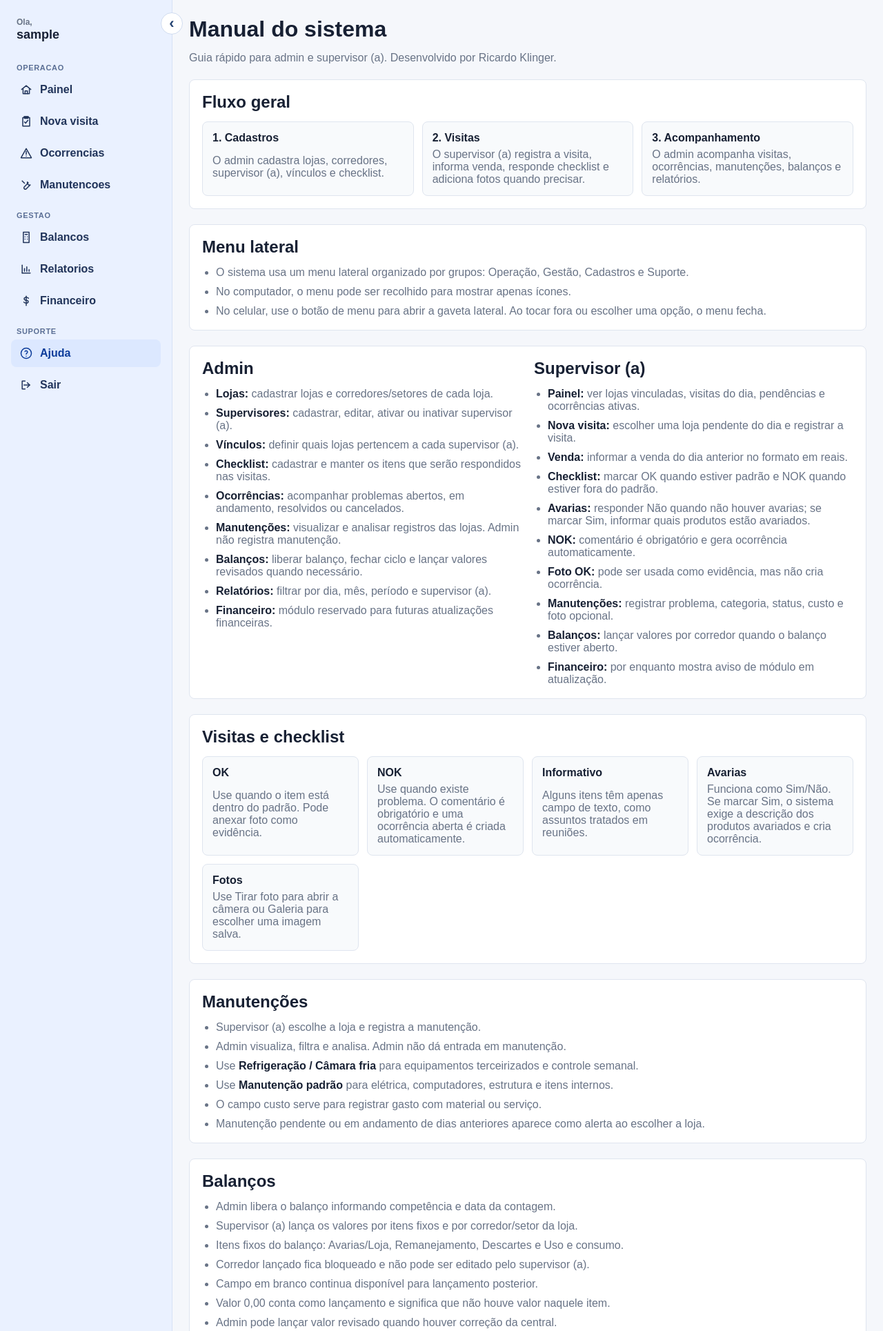
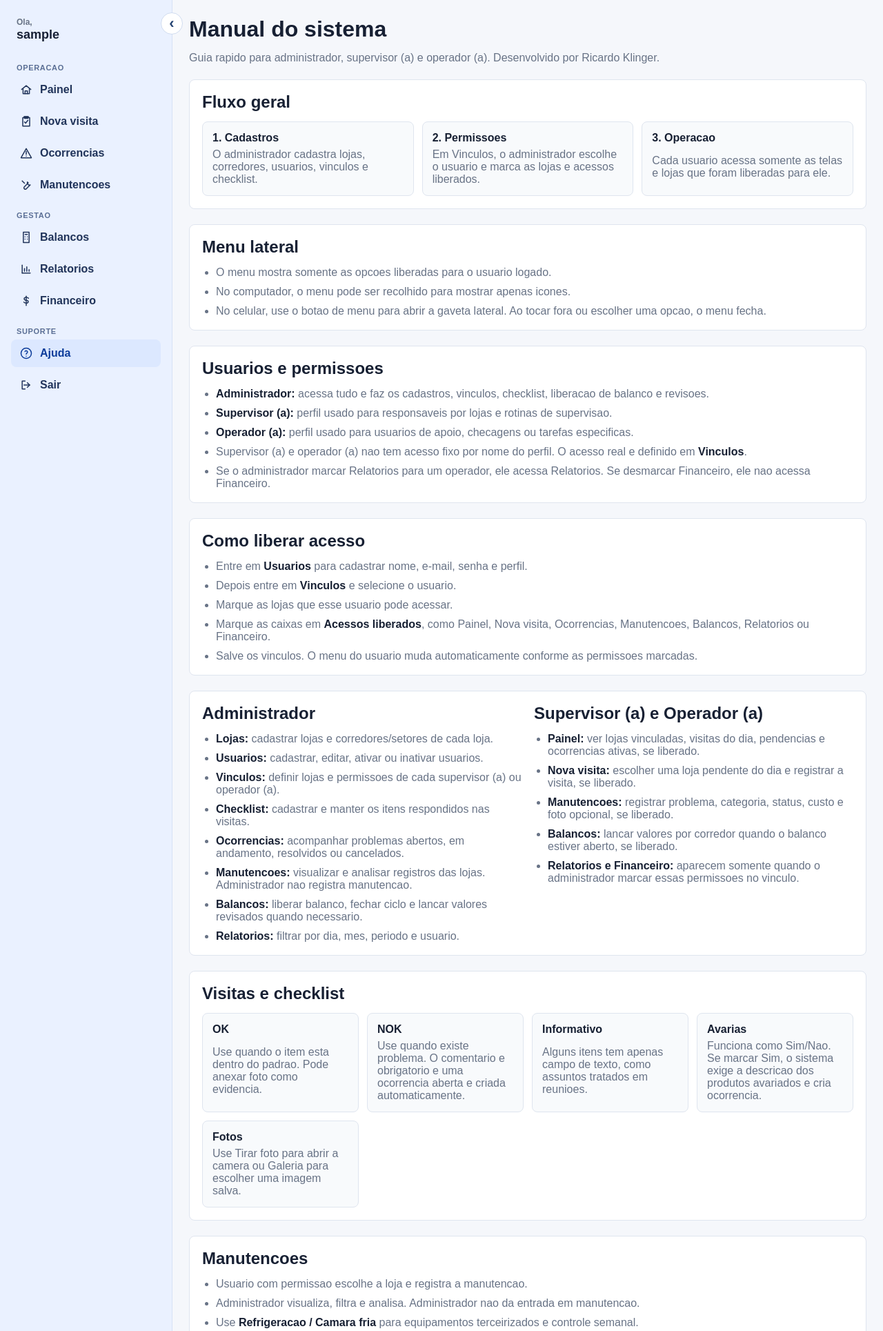
Before and after one commit to klgsilva/sistema-supervisao, a Flask app: page /manual in a window 1280 px wide. Shown: the top 1929 px of the page at 69% size. Run offline with Flask 3, Linux system fonts and the light colour scheme; the visitor is signed in with stand-in values (Sample User, id 1); data that the repository does not hold is empty.

Commit message:
Add files via upload

```diff
--- a/app/templates/main/balancos.html
+++ b/app/templates/main/balancos.html
@@ -51,7 +51,7 @@
         <p>Controle de liberação, lançamento e revisão dos balanços das lojas.</p>
     </div>
     <form method="get" class="filter-form">
-        {% if current_user.is_admin %}
+        {% if current_user.can_view_all_stores %}
         <label>
             Balanço liberado
             <select name="ciclo_id">
@@ -154,7 +154,7 @@
         {% if ciclo_balanco %}
         <input type="hidden" name="ciclo_id" value="{{ ciclo_balanco.id }}">
         {% endif %}
-        {% if current_user.is_admin and supervisor_id %}
+        {% if current_user.can_view_all_stores and supervisor_id %}
         <input type="hidden" name="supervisor_id" value="{{ supervisor_id }}">
         {% endif %}
         <label>
--- a/app/templates/main/dashboard.html
+++ b/app/templates/main/dashboard.html
@@ -5,7 +5,7 @@
         <h1>Painel</h1>
         <p>{{ current_user.nome }} · {{ hoje.strftime("%d/%m/%Y") }}</p>
     </div>
-    {% if not current_user.is_admin %}
+    {% if current_user.can_access("nova_visita") %}
     <a class="button" href="{{ url_for('visitas.nova') }}">Registrar visita</a>
     {% endif %}
 </div>
--- a/app/templates/main/manual.html
+++ b/app/templates/main/manual.html
@@ -3,7 +3,7 @@
 <div class="page-head">
     <div>
         <h1>Manual do sistema</h1>
-        <p>Guia rápido para admin e supervisor (a). Desenvolvido por Ricardo Klinger.</p>
+        <p>Guia rapido para administrador, supervisor (a) e operador (a). Desenvolvido por Ricardo Klinger.</p>
     </div>
 </div>
 
@@ -12,15 +12,15 @@
     <div class="manual-grid">
         <div class="manual-card">
             <strong>1. Cadastros</strong>
-            <p>O admin cadastra lojas, corredores, supervisor (a), vínculos e checklist.</p>
+            <p>O administrador cadastra lojas, corredores, usuarios, vinculos e checklist.</p>
         </div>
         <div class="manual-card">
-            <strong>2. Visitas</strong>
-            <p>O supervisor (a) registra a visita, informa venda, responde checklist e adiciona fotos quando precisar.</p>
+            <strong>2. Permissoes</strong>
+            <p>Em Vinculos, o administrador escolhe o usuario e marca as lojas e acessos liberados.</p>
         </div>
         <div class="manual-card">
-            <strong>3. Acompanhamento</strong>
-            <p>O admin acompanha visitas, ocorrências, manutenções, balanços e relatórios.</p>
+            <strong>3. Operacao</strong>
+            <p>Cada usuario acessa somente as telas e lojas que foram liberadas para ele.</p>
         </div>
     </div>
 </section>
@@ -28,40 +28,56 @@
 <section>
     <h2>Menu lateral</h2>
     <ul class="manual-list">
-        <li>O sistema usa um menu lateral organizado por grupos: Operação, Gestão, Cadastros e Suporte.</li>
-        <li>No computador, o menu pode ser recolhido para mostrar apenas ícones.</li>
-        <li>No celular, use o botão de menu para abrir a gaveta lateral. Ao tocar fora ou escolher uma opção, o menu fecha.</li>
+        <li>O menu mostra somente as opcoes liberadas para o usuario logado.</li>
+        <li>No computador, o menu pode ser recolhido para mostrar apenas icones.</li>
+        <li>No celular, use o botao de menu para abrir a gaveta lateral. Ao tocar fora ou escolher uma opcao, o menu fecha.</li>
+    </ul>
+</section>
+
+<section>
+    <h2>Usuarios e permissoes</h2>
+    <ul class="manual-list">
+        <li><strong>Administrador:</strong> acessa tudo e faz os cadastros, vinculos, checklist, liberacao de balanco e revisoes.</li>
+        <li><strong>Supervisor (a):</strong> perfil usado para responsaveis por lojas e rotinas de supervisao.</li>
+        <li><strong>Operador (a):</strong> perfil usado para usuarios de apoio, checagens ou tarefas especificas.</li>
+        <li>Supervisor (a) e operador (a) nao tem acesso fixo por nome do perfil. O acesso real e definido em <strong>Vinculos</strong>.</li>
+        <li>Se o administrador marcar Relatorios para um operador, ele acessa Relatorios. Se desmarcar Financeiro, ele nao acessa Financeiro.</li>
+    </ul>
+</section>
+
+<section>
+    <h2>Como liberar acesso</h2>
+    <ul class="manual-list">
+        <li>Entre em <strong>Usuarios</strong> para cadastrar nome, e-mail, senha e perfil.</li>
+        <li>Depois entre em <strong>Vinculos</strong> e selecione o usuario.</li>
+        <li>Marque as lojas que esse usuario pode acessar.</li>
+        <li>Marque as caixas em <strong>Acessos liberados</strong>, como Painel, Nova visita, Ocorrencias, Manutencoes, Balancos, Relatorios ou Financeiro.</li>
+        <li>Salve os vinculos. O menu do usuario muda automaticamente conforme as permissoes marcadas.</li>
     </ul>
 </section>
 
 <section class="grid two">
     <div>
-        <h2>Admin</h2>
+        <h2>Administrador</h2>
         <ul class="manual-list">
             <li><strong>Lojas:</strong> cadastrar lojas e corredores/setores de cada loja.</li>
-            <li><strong>Supervisores:</strong> cadastrar, editar, ativar ou inativar supervisor (a).</li>
-            <li><strong>Vínculos:</strong> definir quais lojas pertencem a cada supervisor (a).</li>
-            <li><strong>Checklist:</strong> cadastrar e manter os itens que serão respondidos nas visitas.</li>
-            <li><strong>Ocorrências:</strong> acompanhar problemas abertos, em andamento, resolvidos ou cancelados.</li>
-            <li><strong>Manutenções:</strong> visualizar e analisar registros das lojas. Admin não registra manutenção.</li>
-            <li><strong>Balanços:</strong> liberar balanço, fechar ciclo e lançar valores revisados quando necessário.</li>
-            <li><strong>Relatórios:</strong> filtrar por dia, mês, período e supervisor (a).</li>
-            <li><strong>Financeiro:</strong> módulo reservado para futuras atualizações financeiras.</li>
+            <li><strong>Usuarios:</strong> cadastrar, editar, ativar ou inativar usuarios.</li>
+            <li><strong>Vinculos:</strong> definir lojas e permissoes de cada supervisor (a) ou operador (a).</li>
+            <li><strong>Checklist:</strong> cadastrar e manter os itens respondidos nas visitas.</li>
+            <li><strong>Ocorrencias:</strong> acompanhar problemas abertos, em andamento, resolvidos ou cancelados.</li>
+            <li><strong>Manutencoes:</strong> visualizar e analisar registros das lojas. Administrador nao registra manutencao.</li>
+            <li><strong>Balancos:</strong> liberar balanco, fechar ciclo e lancar valores revisados quando necessario.</li>
+            <li><strong>Relatorios:</strong> filtrar por dia, mes, periodo e usuario.</li>
         </ul>
     </div>
     <div>
-        <h2>Supervisor (a)</h2>
+        <h2>Supervisor (a) e Operador (a)</h2>
         <ul class="manual-list">
-            <li><strong>Painel:</strong> ver lojas vinculadas, visitas do dia, pendências e ocorrências ativas.</li>
-            <li><strong>Nova visita:</strong> escolher uma loja pendente do dia e registrar a visita.</li>
-            <li><strong>Venda:</strong> informar a venda do dia anterior no formato em reais.</li>
-            <li><strong>Checklist:</strong> marcar OK quando estiver padrão e NOK quando estiver fora do padrão.</li>
-            <li><strong>Avarias:</strong> responder Não quando não houver avarias; se marcar Sim, informar quais produtos estão avariados.</li>
-            <li><strong>NOK:</strong> comentário é obrigatório e gera ocorrência automaticamente.</li>
-            <li><strong>Foto OK:</strong> pode ser usada como evidência, mas não cria ocorrência.</li>
-            <li><strong>Manutenções:</strong> registrar problema, categoria, status, custo e foto opcional.</li>
-            <li><strong>Balanços:</strong> lançar valores por corredor quando o balanço estiver aberto.</li>
-            <li><strong>Financeiro:</strong> por enquanto mostra aviso de módulo em atualização.</li>
+            <li><strong>Painel:</strong> ver lojas vinculadas, visitas do dia, pendencias e ocorrencias ativas, se liberado.</li>
+            <li><strong>Nova visita:</strong> escolher uma loja pendente do dia e registrar a visita, se liberado.</li>
+            <li><strong>Manutencoes:</strong> registrar problema, categoria, status, custo e foto opcional, se liberado.</li>
+            <li><strong>Balancos:</strong> lancar valores por corredor quando o balanco estiver aberto, se liberado.</li>
+            <li><strong>Relatorios e Financeiro:</strong> aparecem somente quando o administrador marcar essas permissoes no vinculo.</li>
         </ul>
     </div>
 </section>
@@ -71,82 +87,82 @@
     <div class="manual-grid">
         <div class="manual-card">
             <strong>OK</strong>
-            <p>Use quando o item está dentro do padrão. Pode anexar foto como evidência.</p>
+            <p>Use quando o item esta dentro do padrao. Pode anexar foto como evidencia.</p>
         </div>
         <div class="manual-card">
             <strong>NOK</strong>
-            <p>Use quando existe problema. O comentário é obrigatório e uma ocorrência aberta é criada automaticamente.</p>
+            <p>Use quando existe problema. O comentario e obrigatorio e uma ocorrencia aberta e criada automaticamente.</p>
         </div>
         <div class="manual-card">
             <strong>Informativo</strong>
-            <p>Alguns itens têm apenas campo de texto, como assuntos tratados em reuniões.</p>
+            <p>Alguns itens tem apenas campo de texto, como assuntos tratados em reunioes.</p>
         </div>
         <div class="manual-card">
             <strong>Avarias</strong>
-            <p>Funciona como Sim/Não. Se marcar Sim, o sistema exige a descrição dos produtos avariados e cria ocorrência.</p>
+            <p>Funciona como Sim/Nao. Se marcar Sim, o sistema exige a descricao dos produtos avariados e cria ocorrencia.</p>
         </div>
         <div class="manual-card">
             <strong>Fotos</strong>
-            <p>Use Tirar foto para abrir a câmera ou Galeria para escolher uma imagem salva.</p>
+            <p>Use Tirar foto para abrir a camera ou Galeria para escolher uma imagem salva.</p>
         </div>
     </div>
 </section>
 
 <section>
-    <h2>Manutenções</h2>
+    <h2>Manutencoes</h2>
     <ul class="manual-list">
-        <li>Supervisor (a) escolhe a loja e registra a manutenção.</li>
-        <li>Admin visualiza, filtra e analisa. Admin não dá entrada em manutenção.</li>
-        <li>Use <strong>Refrigeração / Câmara fria</strong> para equipamentos terceirizados e controle semanal.</li>
-        <li>Use <strong>Manutenção padrão</strong> para elétrica, computadores, estrutura e itens internos.</li>
-        <li>O campo custo serve para registrar gasto com material ou serviço.</li>
-        <li>Manutenção pendente ou em andamento de dias anteriores aparece como alerta ao escolher a loja.</li>
+        <li>Usuario com permissao escolhe a loja e registra a manutencao.</li>
+        <li>Administrador visualiza, filtra e analisa. Administrador nao da entrada em manutencao.</li>
+        <li>Use <strong>Refrigeracao / Camara fria</strong> para equipamentos terceirizados e controle semanal.</li>
+        <li>Use <strong>Manutencao padrao</strong> para eletrica, computadores, estrutura e itens internos.</li>
+        <li>O campo custo serve para registrar gasto com material ou servico.</li>
+        <li>Manutencao pendente ou em andamento de dias anteriores aparece como alerta ao escolher a loja.</li>
     </ul>
 </section>
 
 <section>
-    <h2>Balanços</h2>
+    <h2>Balancos</h2>
     <ul class="manual-list">
-        <li>Admin libera o balanço informando competência e data da contagem.</li>
-        <li>Supervisor (a) lança os valores por itens fixos e por corredor/setor da loja.</li>
-        <li>Itens fixos do balanço: Avarias/Loja, Remanejamento, Descartes e Uso e consumo.</li>
-        <li>Corredor lançado fica bloqueado e não pode ser editado pelo supervisor (a).</li>
-        <li>Campo em branco continua disponível para lançamento posterior.</li>
-        <li>Valor 0,00 conta como lançamento e significa que não houve valor naquele item.</li>
-        <li>Admin pode lançar valor revisado quando houver correção da central.</li>
+        <li>Administrador libera o balanco informando competencia e data da contagem.</li>
+        <li>Usuario com permissao de lancar balanco informa os valores por itens fixos e por corredor/setor da loja.</li>
+        <li>Itens fixos do balanco: Avarias/Loja, Remanejamento, Descartes e Uso e consumo.</li>
+        <li>Corredor lancado fica bloqueado e nao pode ser editado pelo usuario.</li>
+        <li>Campo em branco continua disponivel para lancamento posterior.</li>
+        <li>Valor 0,00 conta como lancamento e significa que nao houve valor naquele item.</li>
+        <li>Administrador pode lancar valor revisado quando houver correcao da central.</li>
     </ul>
 </section>
 
 <section>
     <h2>Financeiro</h2>
     <ul class="manual-list">
-        <li>O menu Financeiro já está disponível, mas ainda não possui lançamentos financeiros ativos.</li>
-        <li>Ao acessar, o sistema mostra a mensagem: "Parte financeira em atualização. Aguarde novas atualizações."</li>
-        <li>Esse módulo foi reservado para controle futuro de limites, gastos urgentes, aprovações e relatórios financeiros por loja.</li>
+        <li>O menu Financeiro ja esta disponivel, mas ainda nao possui lancamentos financeiros ativos.</li>
+        <li>Ao acessar, o sistema mostra a mensagem: "Parte financeira em atualizacao. Aguarde novas atualizacoes."</li>
+        <li>Esse modulo foi reservado para controle futuro de limites, gastos urgentes, aprovacoes e relatorios financeiros por loja.</li>
     </ul>
 </section>
 
 <section>
-    <h2>Relatórios</h2>
+    <h2>Relatorios</h2>
     <ul class="manual-list">
         <li><strong>Rankings:</strong> lojas que mais venderam e lojas com mais problemas.</li>
-        <li><strong>Visitas por supervisor (a):</strong> mostra quais lojas foram visitadas por cada supervisor (a).</li>
-        <li><strong>Balanço e comparação:</strong> compara valor fechado, revisado e mês anterior.</li>
-        <li>Admin pode filtrar por supervisor (a). Supervisor (a) vê apenas suas lojas.</li>
+        <li><strong>Visitas por usuario:</strong> mostra quais lojas foram visitadas por cada supervisor (a) ou operador (a).</li>
+        <li><strong>Balanco e comparacao:</strong> compara valor fechado, revisado e mes anterior.</li>
+        <li>Administrador pode filtrar por usuario. Outros usuarios veem apenas as lojas vinculadas.</li>
     </ul>
 </section>
 
 <section>
     <h2>Regras importantes</h2>
     <ul class="manual-list">
-        <li>Admin não registra visita.</li>
-        <li>Admin não registra manutenção.</li>
-        <li>Supervisor (a) vê apenas lojas vinculadas.</li>
-        <li>Cada loja permite uma visita por dia por supervisor (a).</li>
+        <li>Administrador nao registra visita.</li>
+        <li>Administrador nao registra manutencao.</li>
+        <li>Supervisor (a) e operador (a) veem apenas lojas vinculadas.</li>
+        <li>Cada loja permite uma visita por dia por usuario.</li>
         <li>No dia seguinte, a lista de visitas pendentes reinicia normalmente.</li>
-        <li>Checklist NOK exige comentário e cria ocorrência.</li>
-        <li>Avarias marcadas como Sim exigem informar quais produtos estão avariados.</li>
-        <li>Balanço só aceita lançamento quando está aberto.</li>
+        <li>Checklist NOK exige comentario e cria ocorrencia.</li>
+        <li>Avarias marcadas como Sim exigem informar quais produtos estao avariados.</li>
+        <li>Balanco so aceita lancamento quando esta aberto.</li>
     </ul>
 </section>
 {% endblock %}
--- a/app/templates/main/relatorios.html
+++ b/app/templates/main/relatorios.html
@@ -30,7 +30,7 @@
             Data final
             <input type="date" name="data_fim" value="{{ data_fim_valor }}" data-range-end-filter>
         </label>
-        {% if current_user.is_admin %}
+        {% if current_user.can_view_all_stores %}
         <label>
             Balanço
             <select name="ciclo_id">
```
